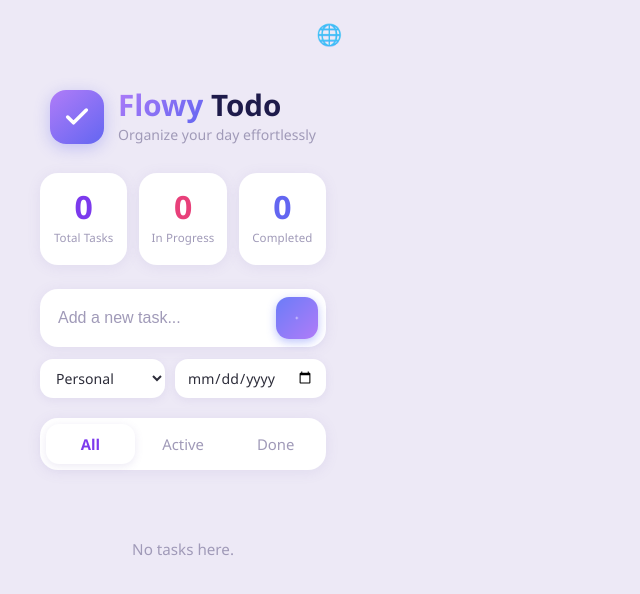
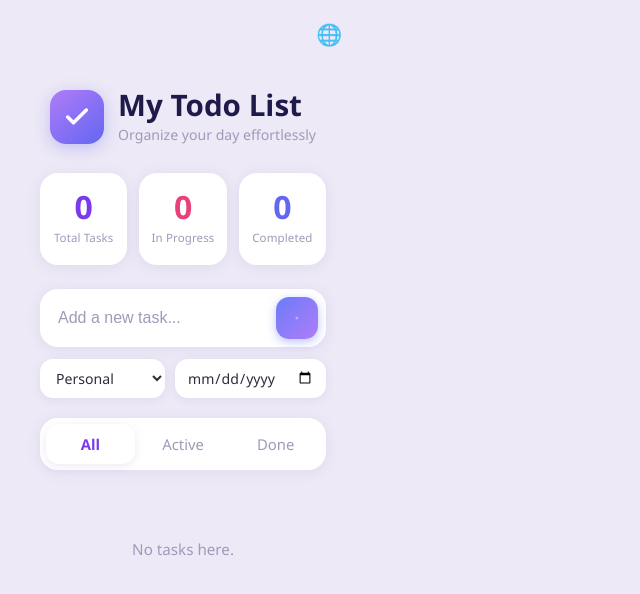
Before and after one commit to Jan85/todo-list, a React (Vite) app: page / in a window 1280 px wide. Shown: the top 594 px of the page, without its empty margins (0-640 px from the left). Built offline with nearby package versions, Linux system fonts and the light colour scheme.

Commit message:
Keep title as My Todo List

```diff
--- a/src/App.tsx
+++ b/src/App.tsx
@@ -173,7 +173,7 @@ function App() {
             </svg>
           </div>
           <div className="header-text">
-            <h1><span className="flowy">Flowy</span> Todo</h1>
+            <h1>My Todo List</h1>
             <p>Organize your day effortlessly</p>
           </div>
         </div>
```
